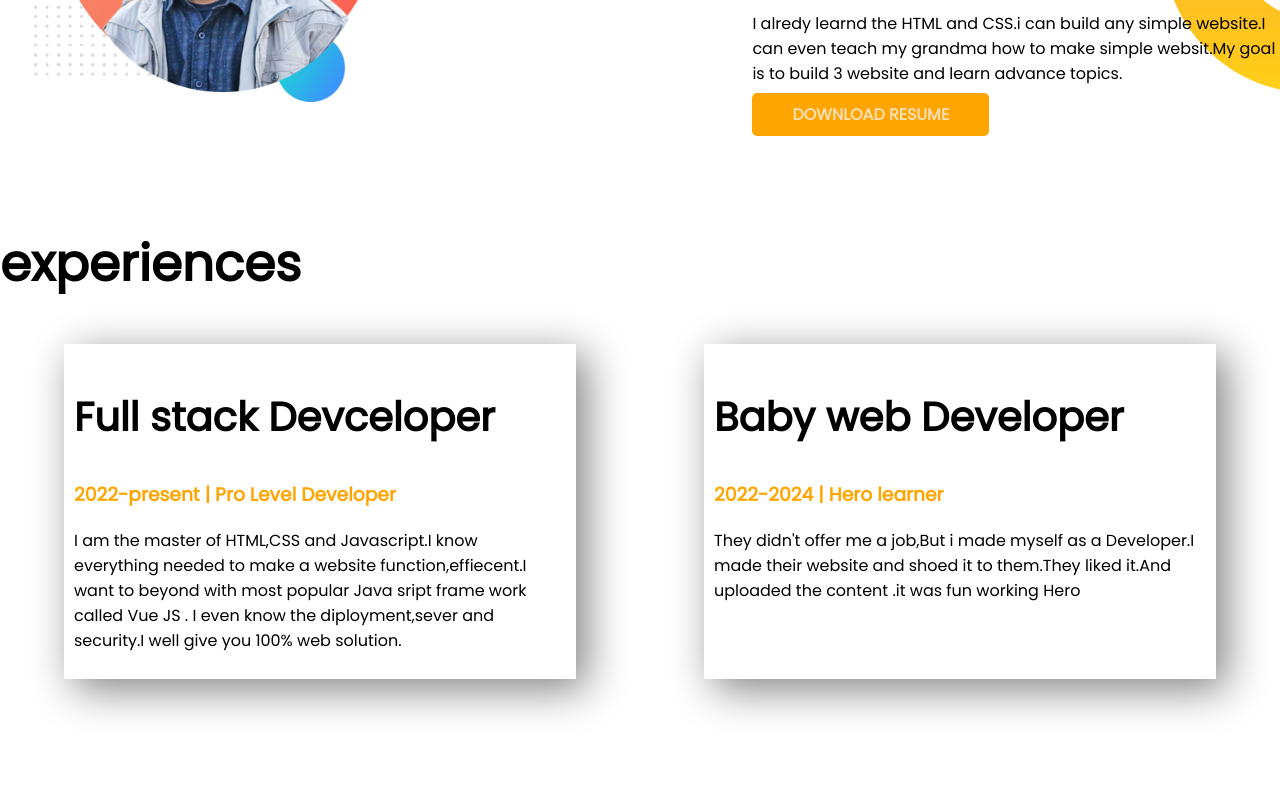
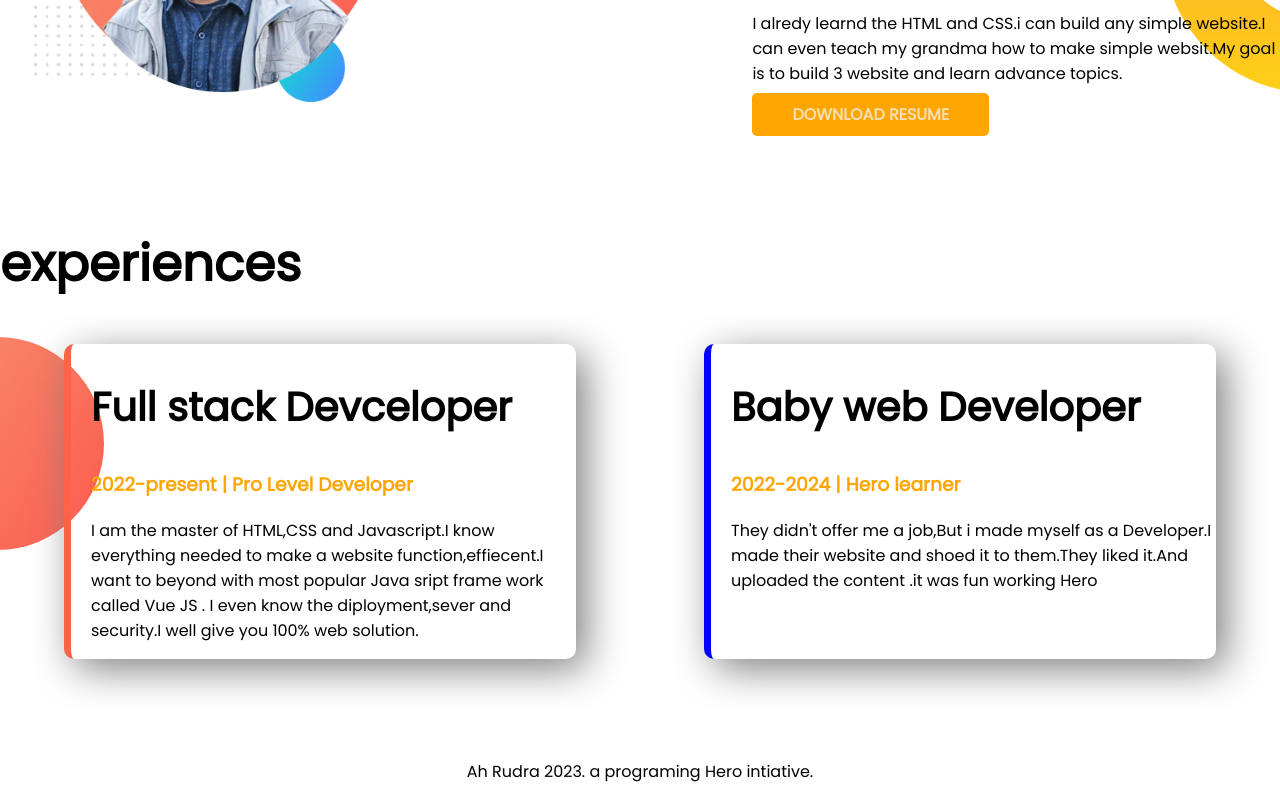
Before and after one commit to Ahrudra/developer-protfolio, a plain HTML site: page index.html in a window 1280 px wide. Shown: the part 803-1603 px from the top of the page. Before the commit the page ends 1582 px from the top, so only its background shows below. Drawn offline with Linux system fonts and the light colour scheme.

Commit message:
footer commit

```diff
--- a/index.html
+++ b/index.html
@@ -48,14 +48,14 @@
 <section class="experience-area">
     <h1>experiences</h1>
       <div class="fixble-container">
-        <div class="experience-iteam">
+        <div id="full-stack-developer" class="experience-iteam">
             <h2>Full stack Devceloper</h2>
             <h3 class="orange-color">2022-present | Pro Level Developer</h3>
             <p>
              I am the master of HTML,CSS and Javascript.I know everything needed to make  a website function,effiecent.I want to beyond with most popular Java sript frame work called Vue JS . I even know the diployment,sever and security.I well give you 100% web solution.
             </p>
          </div>
-         <div class="experience-iteam">
+         <div id="baby-web-developer" class="experience-iteam">
              <h2>Baby web Developer </h2>
              <h3 class="orange-color">2022-2024 | Hero learner </h3>
              <p>
@@ -64,4 +64,7 @@
       </div>
 </section>
 </body>
+<footer>
+    <p>Ah Rudra 2023. a programing Hero intiative.</p>
+</footer>
 </html>
--- a/style.css
+++ b/style.css
@@ -43,10 +43,26 @@ h2{
     background-repeat: no-repeat;
     background-position: right;
 }
+.experience-area{
+    background-image: url(images/exp-bg.png);
+    background-repeat: no-repeat;
+    background-position: left;
+}
 .experience-iteam{
     width: 40%;
     margin-left:5% ;
     margin-right: 5%;
-    padding: 10px; ;
+    padding-left: 20px; ;
+    border-radius:10px ;
     box-shadow: 10px 10px 40px gray;
+
 }
+#full-stack-developer{
+    border-left:7px solid tomato ;
+}
+#baby-web-developer{
+    border-left: 7px solid blue;
+}
+footer p{
+    text-align: center;
+}
```
